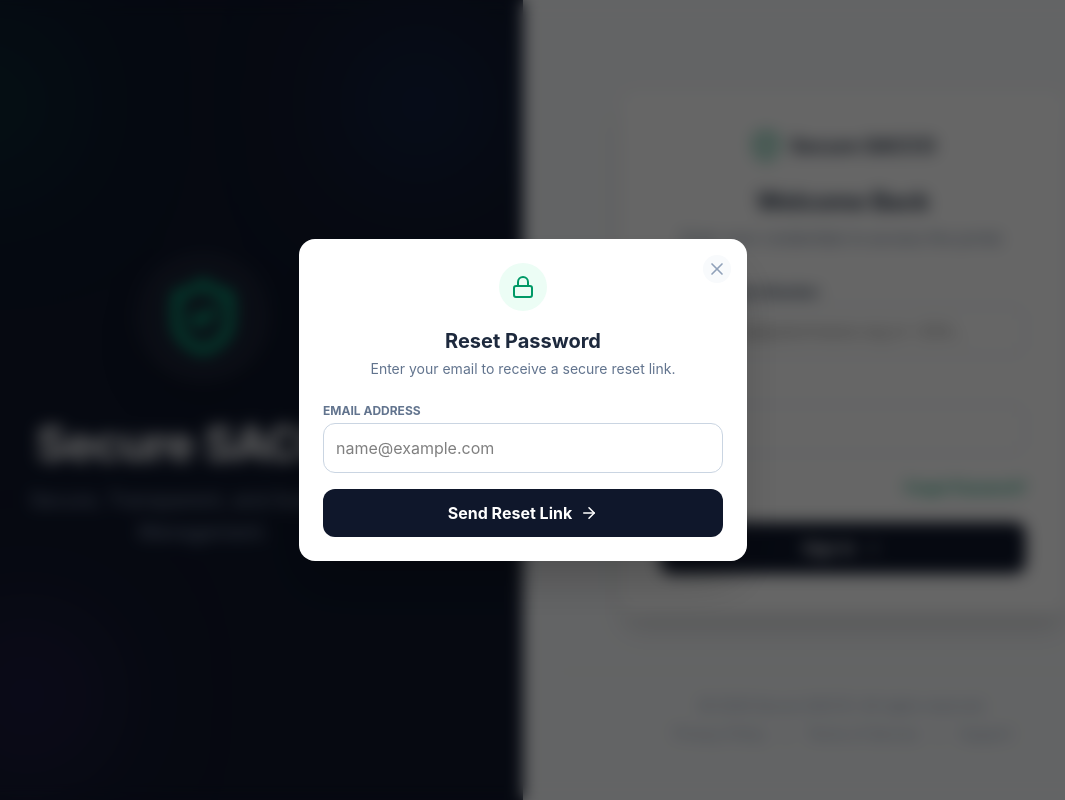
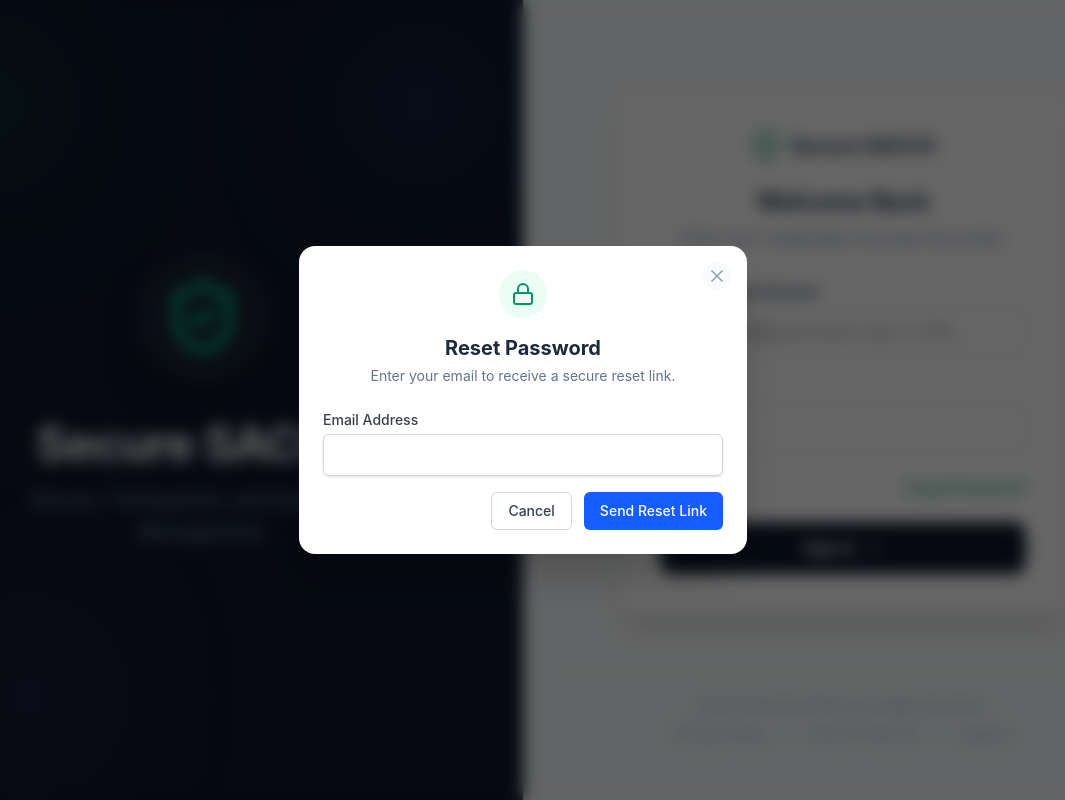
Before and after one commit to jayrakel/secure-sacco, a React (Vite) app in the folder secure-sacco/frontend/: page /login in a window 1280 px wide. Both pictures are taken after a click on the button "Forgot Password?". Shown: the whole page, without its empty margins (117-1182 px from the left). Built offline with nearby package versions, Linux system fonts and the light colour scheme; no server answers.

Commit message:
AUTH-02: FE-02 Password Reset UI-Build the Forgot Password flow in the frontend. Wire the existing modal in LoginPage to the forgot-password endpoint, and build a new /reset-password screen to handle the token and new password input.
Signed-off-by: jayrakel <gesorajonathan@gmail.com>

```diff
--- a/secure-sacco/frontend/src/features/auth/pages/LoginPage.tsx
+++ b/secure-sacco/frontend/src/features/auth/pages/LoginPage.tsx
@@ -19,7 +19,7 @@ export default function LoginPage() {
     // UI states for future features
     const [showForgotModal, setShowForgotModal] = useState(false);
     const [forgotEmail, setForgotEmail] = useState('');
-    const [forgotStatus, setForgotStatus] = useState({ type: '', msg: '' });
+    const [forgotStatus, setForgotStatus] = useState({ type: '', message: '' });
     const [showResend, setShowResend] = useState(false);
     const [resendStatus, setResendStatus] = useState('');
 
@@ -79,16 +79,23 @@ export default function LoginPage() {
 
     const handleForgotPassword = async (e: React.FormEvent) => {
         e.preventDefault();
-        setForgotStatus({ type: 'loading', msg: 'Processing...' });
+        setForgotStatus({ type: 'loading', message: 'Sending reset link...' });
 
         try {
-            // await apiClient.post('/auth/forgot-password', { email: forgotEmail });
-            setTimeout(() => {
-                setForgotStatus({ type: 'success', msg: 'Check your email for the reset link!' });
-                setForgotEmail('');
-            }, 1000);
-        } catch (err) {
-            setForgotStatus({ type: 'error', msg: 'Failed to send reset link.' });
+            // Using 'forgotEmail' here
+            const response = await apiClient.post('/auth/forgot-password', { email: forgotEmail });
+
+            setForgotStatus({
+                type: 'success',
+                message: response.data.message || 'If an account exists, a reset link has been sent.'
+            });
+            setForgotEmail(''); // Clear the input
+
+        } catch (err: any) {
+            setForgotStatus({
+                type: 'error',
+                message: err.response?.data?.message || 'Failed to request password reset. Please try again.'
+            });
         }
     };
 
@@ -244,32 +251,47 @@ export default function LoginPage() {
                                 <p className="text-slate-500 text-sm mt-1">Enter your email to receive a secure reset link.</p>
                             </div>
 
-                            {forgotStatus.msg && (
+                            {forgotStatus.message && (
                                 <div className={`mb-4 p-3 rounded-lg text-sm flex items-center gap-2 ${forgotStatus.type === 'success' ? 'bg-green-50 text-green-700' : 'bg-blue-50 text-blue-700'}`}>
                                     {forgotStatus.type === 'loading' ? <Loader2 className="animate-spin" size={16} /> : <ShieldCheck size={16} />}
-                                    {forgotStatus.msg}
+                                    {forgotStatus.message}
                                 </div>
                             )}
 
-                            <form onSubmit={handleForgotPassword} className="space-y-4">
-                                <div>
-                                    <label className="block text-xs font-bold text-slate-500 uppercase mb-1">Email Address</label>
+                            <form onSubmit={handleForgotPassword}>
+                                <div className="mb-4">
+                                    <label className="block text-sm font-medium text-gray-700 mb-1">Email Address</label>
                                     <input
                                         type="email"
                                         required
-                                        className="w-full border border-slate-300 p-3 rounded-xl focus:ring-2 focus:ring-emerald-500 outline-none"
+                                        className="w-full px-3 py-2 border border-gray-300 rounded-md shadow-sm focus:outline-none focus:ring-blue-500 focus:border-blue-500"
                                         value={forgotEmail}
                                         onChange={(e) => setForgotEmail(e.target.value)}
-                                        placeholder="name@example.com"
                                     />
                                 </div>
-                                <button
-                                    type="submit"
-                                    disabled={forgotStatus.type === 'loading'}
-                                    className="w-full bg-slate-900 hover:bg-emerald-600 text-white font-bold py-3 rounded-xl transition flex justify-center items-center gap-2"
-                                >
-                                    Send Reset Link <ArrowRight size={18} />
-                                </button>
+
+                                {forgotStatus.message && (
+                                    <div className={`mb-4 text-sm p-3 rounded ${forgotStatus.type === 'success' ? 'bg-green-50 text-green-700' : forgotStatus.type === 'error' ? 'bg-red-50 text-red-700' : 'bg-blue-50 text-blue-700'}`}>
+                                        {forgotStatus.message}
+                                    </div>
+                                )}
+
+                                <div className="flex justify-end gap-3">
+                                    <button
+                                        type="button"
+                                        onClick={() => { setShowForgotModal(false); setForgotStatus({ type: '', message: '' }); }}
+                                        className="px-4 py-2 text-sm font-medium text-gray-700 bg-white border border-gray-300 rounded-md hover:bg-gray-50"
+                                    >
+                                        Cancel
+                                    </button>
+                                    <button
+                                        type="submit"
+                                        disabled={forgotStatus.type === 'loading'}
+                                        className="px-4 py-2 text-sm font-medium text-white bg-blue-600 rounded-md hover:bg-blue-700 disabled:opacity-50"
+                                    >
+                                        {forgotStatus.type === 'loading' ? 'Sending...' : 'Send Reset Link'}
+                                    </button>
+                                </div>
                             </form>
                         </div>
                     </div>
--- /dev/null
+++ b/secure-sacco/frontend/src/features/auth/pages/ResetPasswordPage.tsx
@@ -0,0 +1,133 @@
+import React, { useState } from 'react';
+import { useSearchParams, useNavigate, Link } from 'react-router-dom';
+import { ShieldCheck, ArrowRight, CheckCircle, AlertCircle } from 'lucide-react';
+import apiClient from '../../../shared/api/api-client';
+
+const ResetPasswordPage: React.FC = () => {
+    const [searchParams] = useSearchParams();
+    const navigate = useNavigate();
+    const token = searchParams.get('token');
+
+    const [newPassword, setNewPassword] = useState('');
+    const [confirmPassword, setConfirmPassword] = useState('');
+    const [status, setStatus] = useState<'idle' | 'loading' | 'success' | 'error'>('idle');
+    const [message, setMessage] = useState('');
+
+    const handleSubmit = async (e: React.FormEvent) => {
+        e.preventDefault();
+
+        if (!token) {
+            setStatus('error');
+            setMessage('Invalid or missing reset token.');
+            return;
+        }
+
+        if (newPassword !== confirmPassword) {
+            setStatus('error');
+            setMessage('Passwords do not match.');
+            return;
+        }
+
+        setStatus('loading');
+        try {
+            await apiClient.post('/auth/reset-password', {
+                token,
+                newPassword
+            });
+            setStatus('success');
+            setMessage('Your password has been successfully reset!');
+        } catch (err: any) {
+            setStatus('error');
+            setMessage(err.response?.data?.message || 'Failed to reset password. The token may be expired.');
+        }
+    };
+
+    if (!token) {
+        return (
+            <div className="min-h-screen bg-gray-50 flex flex-col justify-center py-12 sm:px-6 lg:px-8">
+                <div className="sm:mx-auto sm:w-full sm:max-w-md text-center">
+                    <AlertCircle className="mx-auto h-12 w-12 text-red-500" />
+                    <h2 className="mt-6 text-3xl font-extrabold text-gray-900">Invalid Link</h2>
+                    <p className="mt-2 text-sm text-gray-600">The password reset link is invalid or missing.</p>
+                    <div className="mt-6">
+                        <Link to="/login" className="text-blue-600 hover:text-blue-500 font-medium">
+                            Return to Login
+                        </Link>
+                    </div>
+                </div>
+            </div>
+        );
+    }
+
+    return (
+        <div className="min-h-screen bg-gray-50 flex flex-col justify-center py-12 sm:px-6 lg:px-8">
+            <div className="sm:mx-auto sm:w-full sm:max-w-md">
+                <div className="flex justify-center text-blue-600">
+                    <ShieldCheck size={48} />
+                </div>
+                <h2 className="mt-6 text-center text-3xl font-extrabold text-gray-900">
+                    Reset your password
+                </h2>
+            </div>
+
+            <div className="mt-8 sm:mx-auto sm:w-full sm:max-w-md">
+                <div className="bg-white py-8 px-4 shadow sm:rounded-lg sm:px-10">
+                    {status === 'success' ? (
+                        <div className="text-center">
+                            <CheckCircle className="mx-auto h-12 w-12 text-green-500 mb-4" />
+                            <p className="text-gray-700 mb-6">{message}</p>
+                            <button
+                                onClick={() => navigate('/login')}
+                                className="w-full flex justify-center items-center py-2 px-4 border border-transparent rounded-md shadow-sm text-sm font-medium text-white bg-blue-600 hover:bg-blue-700"
+                            >
+                                Go to Login <ArrowRight size={16} className="ml-2" />
+                            </button>
+                        </div>
+                    ) : (
+                        <form className="space-y-6" onSubmit={handleSubmit}>
+                            {status === 'error' && (
+                                <div className="bg-red-50 border-l-4 border-red-400 p-4 text-sm text-red-700">
+                                    {message}
+                                </div>
+                            )}
+
+                            <div>
+                                <label className="block text-sm font-medium text-gray-700">New Password</label>
+                                <input
+                                    type="password"
+                                    required
+                                    className="appearance-none block w-full px-3 py-2 border border-gray-300 rounded-md shadow-sm placeholder-gray-400 focus:outline-none focus:ring-blue-500 focus:border-blue-500 sm:text-sm mt-1"
+                                    value={newPassword}
+                                    onChange={(e) => setNewPassword(e.target.value)}
+                                    placeholder="Enter new password"
+                                />
+                            </div>
+
+                            <div>
+                                <label className="block text-sm font-medium text-gray-700">Confirm New Password</label>
+                                <input
+                                    type="password"
+                                    required
+                                    className="appearance-none block w-full px-3 py-2 border border-gray-300 rounded-md shadow-sm placeholder-gray-400 focus:outline-none focus:ring-blue-500 focus:border-blue-500 sm:text-sm mt-1"
+                                    value={confirmPassword}
+                                    onChange={(e) => setConfirmPassword(e.target.value)}
+                                    placeholder="Confirm new password"
+                                />
+                            </div>
+
+                            <button
+                                type="submit"
+                                disabled={status === 'loading'}
+                                className="w-full flex justify-center py-2 px-4 border border-transparent rounded-md shadow-sm text-sm font-medium text-white bg-blue-600 hover:bg-blue-700 focus:outline-none focus:ring-2 focus:ring-offset-2 focus:ring-blue-500 disabled:opacity-50"
+                            >
+                                {status === 'loading' ? 'Resetting...' : 'Reset Password'}
+                            </button>
+                        </form>
+                    )}
+                </div>
+            </div>
+        </div>
+    );
+};
+
+export default ResetPasswordPage;
```
Also changed, not shown: secure-sacco/frontend/src/App.tsx (+7 -0 lines).
